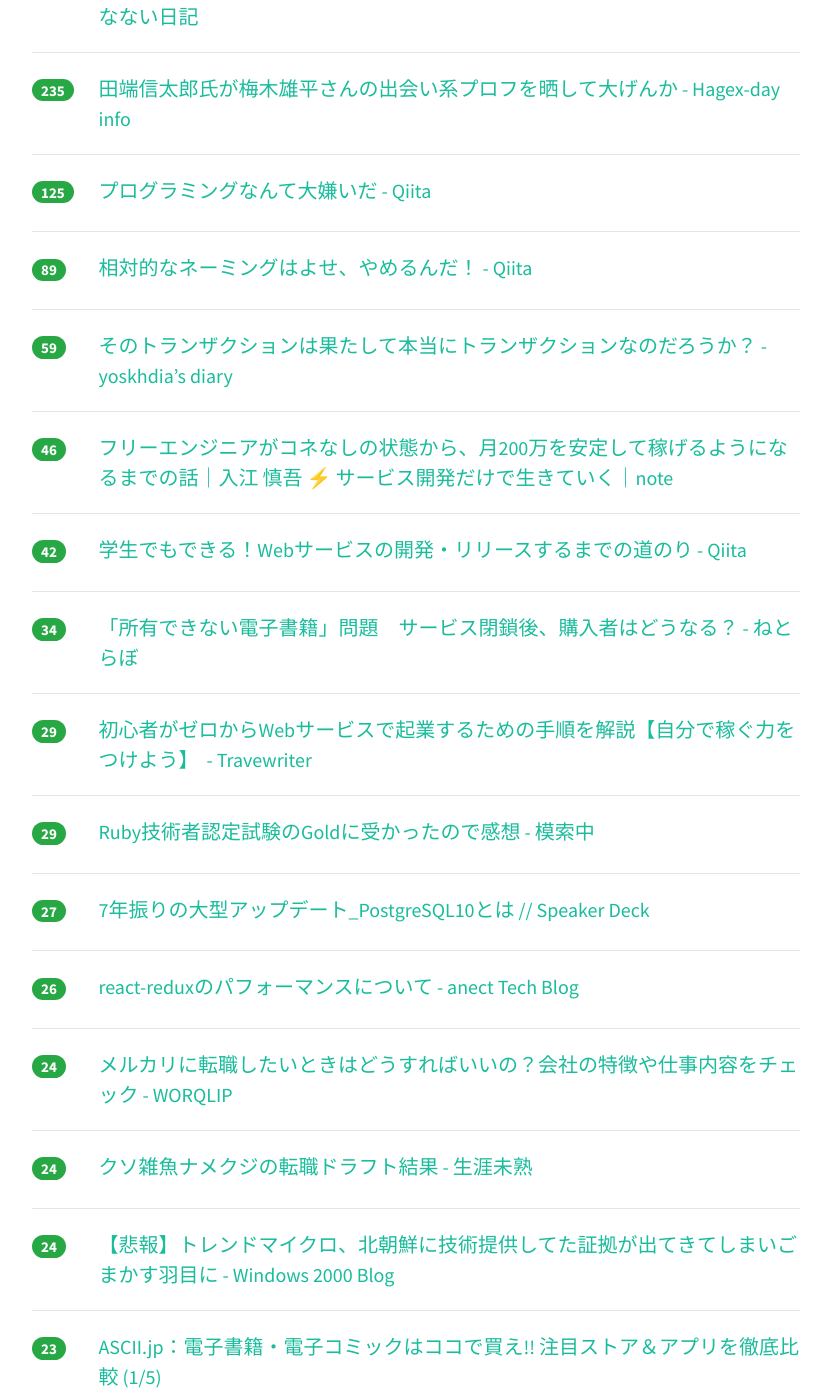
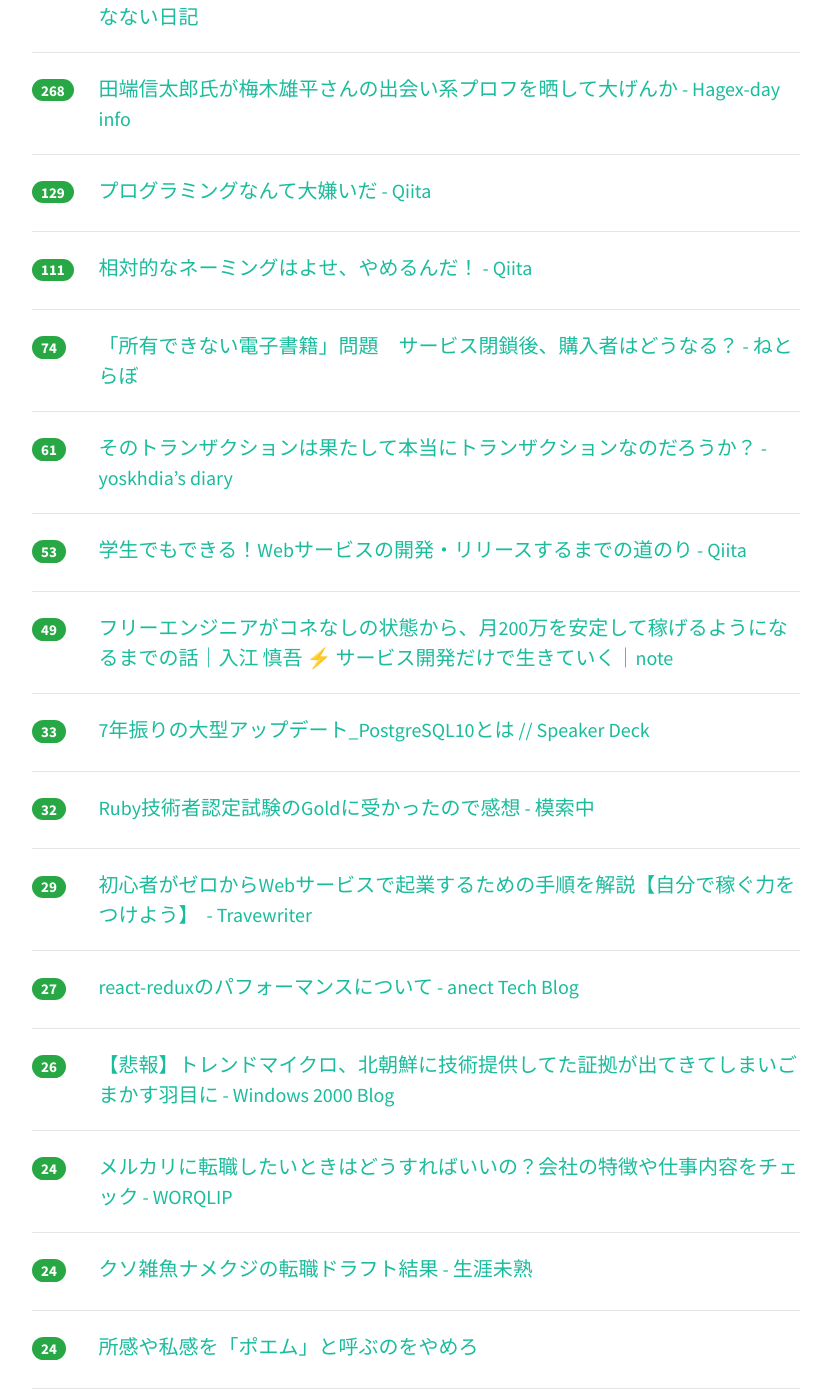
Before and after one commit to yatta47/hatena-matome-site, a Jekyll site: the page built from _posts/2018-05-06-hatena.md, in a window 1280 px wide and 1400 px high, scrolled down 501 px. Shown: the whole window, without its empty margins (224-1055 px from the left). Built offline with Jekyll 4.4.1, drawn with Linux system fonts in a browser that asks for light colours; nearby versions of some CDN libraries; some of the changed text lies outside the part shown.

Commit message:
Updated 2018-05-06

```diff
--- a/_posts/2018-05-06-hatena.md
+++ b/_posts/2018-05-06-hatena.md
@@ -1,7 +1,7 @@
 ---
 layout: post
 title:  "2018-05-06 はてぶIT"
-date:   2018-05-06 17:02:33
+date:   2018-05-06 18:02:49
 tags: [it-hotentry]
 ---
 48 件のデータあり
@@ -12,43 +12,53 @@ tags: [it-hotentry]
 </div>
 <hr>
 <div class="row">
-<div class="col-1"><span class="badge badge-pill badge-success h2">268</span></div>
+<div class="col-1"><span class="badge badge-pill badge-success h2">283</span></div>
 <div class="col-11"><a href='http://kawango.hatenablog.com/entry/2018/05/06/044139' target='_blank'>半匿名でぼくが決めているルール - 続・はてなポイント３万を使い切るまで死なない日記</a></div>
 </div>
 <hr>
 <div class="row">
-<div class="col-1"><span class="badge badge-pill badge-success h2">235</span></div>
+<div class="col-1"><span class="badge badge-pill badge-success h2">268</span></div>
 <div class="col-11"><a href='http://hagex.hatenadiary.jp/entry/2018/05/06/083000' target='_blank'>田端信太郎氏が梅木雄平さんの出会い系プロフを晒して大げんか - Hagex-day info</a></div>
 </div>
 <hr>
 <div class="row">
-<div class="col-1"><span class="badge badge-pill badge-success h2">125</span></div>
+<div class="col-1"><span class="badge badge-pill badge-success h2">129</span></div>
 <div class="col-11"><a href='https://qiita.com/masayoshimatsuo/items/c89ce50052dd134f298e' target='_blank'>プログラミングなんて大嫌いだ - Qiita</a></div>
 </div>
 <hr>
 <div class="row">
-<div class="col-1"><span class="badge badge-pill badge-success h2">89</span></div>
+<div class="col-1"><span class="badge badge-pill badge-success h2">111</span></div>
 <div class="col-11"><a href='https://qiita.com/hecateball/items/6aade3ece111ea7b8c43' target='_blank'>相対的なネーミングはよせ、やめるんだ！ - Qiita</a></div>
 </div>
 <hr>
 <div class="row">
-<div class="col-1"><span class="badge badge-pill badge-success h2">59</span></div>
+<div class="col-1"><span class="badge badge-pill badge-success h2">74</span></div>
+<div class="col-11"><a href='http://nlab.itmedia.co.jp/nl/articles/1805/01/news073.html' target='_blank'>「所有できない電子書籍」問題　サービス閉鎖後、購入者はどうなる？ - ねとらぼ</a></div>
+</div>
+<hr>
+<div class="row">
+<div class="col-1"><span class="badge badge-pill badge-success h2">61</span></div>
 <div class="col-11"><a href='https://yoskhdia.hatenablog.com/entry/2018/05/05/235452' target='_blank'>そのトランザクションは果たして本当にトランザクションなのだろうか？ - yoskhdia’s diary</a></div>
 </div>
 <hr>
 <div class="row">
-<div class="col-1"><span class="badge badge-pill badge-success h2">46</span></div>
+<div class="col-1"><span class="badge badge-pill badge-success h2">53</span></div>
+<div class="col-11"><a href='https://qiita.com/minakawa-daiki/items/1d7b840c0850ec7c834c' target='_blank'>学生でもできる！Webサービスの開発・リリースするまでの道のり - Qiita</a></div>
+</div>
+<hr>
+<div class="row">
+<div class="col-1"><span class="badge badge-pill badge-success h2">49</span></div>
 <div class="col-11"><a href='https://note.mu/iritec/n/nf1583691b225' target='_blank'>フリーエンジニアがコネなしの状態から、月200万を安定して稼げるようになるまでの話｜入江 慎吾 ⚡ サービス開発だけで生きていく｜note</a></div>
 </div>
 <hr>
 <div class="row">
-<div class="col-1"><span class="badge badge-pill badge-success h2">42</span></div>
-<div class="col-11"><a href='https://qiita.com/minakawa-daiki/items/1d7b840c0850ec7c834c' target='_blank'>学生でもできる！Webサービスの開発・リリースするまでの道のり - Qiita</a></div>
+<div class="col-1"><span class="badge badge-pill badge-success h2">33</span></div>
+<div class="col-11"><a href='https://speakerdeck.com/takahashiikki/7nian-zhen-rifalseda-xing-atuhuteto-postgresql10toha' target='_blank'>7年振りの大型アップデート_PostgreSQL10とは // Speaker Deck</a></div>
 </div>
 <hr>
 <div class="row">
-<div class="col-1"><span class="badge badge-pill badge-success h2">34</span></div>
-<div class="col-11"><a href='http://nlab.itmedia.co.jp/nl/articles/1805/01/news073.html' target='_blank'>「所有できない電子書籍」問題　サービス閉鎖後、購入者はどうなる？ - ねとらぼ</a></div>
+<div class="col-1"><span class="badge badge-pill badge-success h2">32</span></div>
+<div class="col-11"><a href='http://www.yuki3738.net/entry/ruby-gold' target='_blank'>Ruby技術者認定試験のGoldに受かったので感想 - 模索中</a></div>
 </div>
 <hr>
 <div class="row">
@@ -57,18 +67,13 @@ tags: [it-hotentry]
 </div>
 <hr>
 <div class="row">
-<div class="col-1"><span class="badge badge-pill badge-success h2">29</span></div>
-<div class="col-11"><a href='http://www.yuki3738.net/entry/ruby-gold' target='_blank'>Ruby技術者認定試験のGoldに受かったので感想 - 模索中</a></div>
-</div>
-<hr>
-<div class="row">
 <div class="col-1"><span class="badge badge-pill badge-success h2">27</span></div>
-<div class="col-11"><a href='https://speakerdeck.com/takahashiikki/7nian-zhen-rifalseda-xing-atuhuteto-postgresql10toha' target='_blank'>7年振りの大型アップデート_PostgreSQL10とは // Speaker Deck</a></div>
+<div class="col-11"><a href='http://anect.hatenablog.com/entry/2018/04/05/124654' target='_blank'>react-reduxのパフォーマンスについて - anect Tech Blog</a></div>
 </div>
 <hr>
 <div class="row">
 <div class="col-1"><span class="badge badge-pill badge-success h2">26</span></div>
-<div class="col-11"><a href='http://anect.hatenablog.com/entry/2018/04/05/124654' target='_blank'>react-reduxのパフォーマンスについて - anect Tech Blog</a></div>
+<div class="col-11"><a href='http://blog.livedoor.jp/blackwingcat/archives/1966939.html' target='_blank'>【悲報】トレンドマイクロ、北朝鮮に技術提供してた証拠が出てきてしまいごまかす羽目に - Windows 2000 Blog</a></div>
 </div>
 <hr>
 <div class="row">
@@ -83,7 +88,7 @@ tags: [it-hotentry]
 <hr>
 <div class="row">
 <div class="col-1"><span class="badge badge-pill badge-success h2">24</span></div>
-<div class="col-11"><a href='http://blog.livedoor.jp/blackwingcat/archives/1966939.html' target='_blank'>【悲報】トレンドマイクロ、北朝鮮に技術提供してた証拠が出てきてしまいごまかす羽目に - Windows 2000 Blog</a></div>
+<div class="col-11"><a href='https://anond.hatelabo.jp/20180506131335' target='_blank'>所感や私感を「ポエム」と呼ぶのをやめろ</a></div>
 </div>
 <hr>
 <div class="row">
@@ -92,8 +97,13 @@ tags: [it-hotentry]
 </div>
 <hr>
 <div class="row">
-<div class="col-1"><span class="badge badge-pill badge-success h2">22</span></div>
+<div class="col-1"><span class="badge badge-pill badge-success h2">23</span></div>
 <div class="col-11"><a href='https://jp.techcrunch.com/2018/05/05/2018-05-04-google-kubeflow-machine-learning-for-kubernetes-begins-to-take-shape/' target='_blank'>Kubernetesのための機械学習ツールKubeflowが発表から4か月で最初のバージョンをリリース | TechCrunch Japan</a></div>
+</div>
+<hr>
+<div class="row">
+<div class="col-1"><span class="badge badge-pill badge-success h2">21</span></div>
+<div class="col-11"><a href='https://headlines.yahoo.co.jp/hl?a=20180506-00000000-san-hlth' target='_blank'>年金機構、データ入力を別の中国系企業に委託　「時間ない」入札せず（産経新聞） - Yahoo!ニュース</a></div>
 </div>
 <hr>
 <div class="row">
@@ -107,13 +117,8 @@ tags: [it-hotentry]
 </div>
 <hr>
 <div class="row">
-<div class="col-1"><span class="badge badge-pill badge-success h2">18</span></div>
-<div class="col-11"><a href='https://headlines.yahoo.co.jp/hl?a=20180506-00000000-san-hlth' target='_blank'>年金機構、データ入力を別の中国系企業に委託　「時間ない」入札せず（産経新聞） - Yahoo!ニュース</a></div>
-</div>
-<hr>
-<div class="row">
-<div class="col-1"><span class="badge badge-pill badge-success h2">18</span></div>
-<div class="col-11"><a href='https://anond.hatelabo.jp/20180506131335' target='_blank'>所感や私感を「ポエム」と呼ぶのをやめろ</a></div>
+<div class="col-1"><span class="badge badge-pill badge-success h2">19</span></div>
+<div class="col-11"><a href='https://qiita.com/jaxx2104/items/ad47fd54fdaefcf5a676' target='_blank'>iOSアプリをPWAにしたら意外と良かった話 - Qiita</a></div>
 </div>
 <hr>
 <div class="row">
@@ -133,17 +138,27 @@ tags: [it-hotentry]
 <hr>
 <div class="row">
 <div class="col-1"><span class="badge badge-pill badge-success h2">15</span></div>
-<div class="col-11"><a href='https://qiita.com/jaxx2104/items/ad47fd54fdaefcf5a676' target='_blank'>iOSアプリをPWAにしたら意外と良かった話 - Qiita</a></div>
+<div class="col-11"><a href='http://www.itmedia.co.jp/mobile/articles/1805/06/news001.html' target='_blank'>ドラクエをプリインストール！　「アークライン」初採用の「FOMA N900i」（懐かしのケータイ） - ITmedia Mobile</a></div>
+</div>
+<hr>
+<div class="row">
+<div class="col-1"><span class="badge badge-pill badge-success h2">14</span></div>
+<div class="col-11"><a href='https://togetter.com/li/1224606' target='_blank'>ダイソーのLANケーブルから始める自作LANケーブル作成記 - Togetter</a></div>
+</div>
+<hr>
+<div class="row">
+<div class="col-1"><span class="badge badge-pill badge-success h2">14</span></div>
+<div class="col-11"><a href='http://blog.gyakushu.net/entry/cook' target='_blank'>【無職コンサル】自分の強みが何なのか分かっていないブロガーが多すぎる！ - ３０歳からの敗者復活戦</a></div>
+</div>
+<hr>
+<div class="row">
+<div class="col-1"><span class="badge badge-pill badge-success h2">14</span></div>
+<div class="col-11"><a href='http://uzulla.hateblo.jp/entry/2018/05/04/163608' target='_blank'>raspberry pi zero wの省電力設定 - uzullaがブログ</a></div>
 </div>
 <hr>
 <div class="row">
 <div class="col-1"><span class="badge badge-pill badge-success h2">13</span></div>
 <div class="col-11"><a href='https://www.slideshare.net/NozomiKurihara1/kafka-vs-pulsar-kafkameetup20180316' target='_blank'>Kafka vs Pulsar @KafkaMeetup_20180316</a></div>
-</div>
-<hr>
-<div class="row">
-<div class="col-1"><span class="badge badge-pill badge-success h2">13</span></div>
-<div class="col-11"><a href='http://blog.gyakushu.net/entry/cook' target='_blank'>【無職コンサル】自分の強みが何なのか分かっていないブロガーが多すぎる！ - ３０歳からの敗者復活戦</a></div>
 </div>
 <hr>
 <div class="row">
@@ -168,12 +183,17 @@ tags: [it-hotentry]
 <hr>
 <div class="row">
 <div class="col-1"><span class="badge badge-pill badge-success h2">12</span></div>
-<div class="col-11"><a href='https://togetter.com/li/1224606' target='_blank'>ダイソーのLANケーブルから始める自作LANケーブル作成記 - Togetter</a></div>
+<div class="col-11"><a href='https://read.acloud.guru/node-is-the-wrong-runtime-for-serverless-jk-c69595f6a8eb' target='_blank'>Node is the WRONG runtime for serverless – A Cloud Guru</a></div>
 </div>
 <hr>
 <div class="row">
-<div class="col-1"><span class="badge badge-pill badge-success h2">12</span></div>
-<div class="col-11"><a href='https://read.acloud.guru/node-is-the-wrong-runtime-for-serverless-jk-c69595f6a8eb' target='_blank'>Node is the WRONG runtime for serverless – A Cloud Guru</a></div>
+<div class="col-1"><span class="badge badge-pill badge-success h2">11</span></div>
+<div class="col-11"><a href='https://www.asahi.com/articles/ASL5561G2L55UTIL011.html' target='_blank'>木を売ると損失が表に　悩む県「お金が消えるのと同じ」：朝日新聞デジタル</a></div>
+</div>
+<hr>
+<div class="row">
+<div class="col-1"><span class="badge badge-pill badge-success h2">11</span></div>
+<div class="col-11"><a href='http://web.stanford.edu/~boyd/vmls/' target='_blank'>Introduction to Applied Linear Algebra – Vectors, Matrices, and Least Squares</a></div>
 </div>
 <hr>
 <div class="row">
@@ -183,7 +203,7 @@ tags: [it-hotentry]
 <hr>
 <div class="row">
 <div class="col-1"><span class="badge badge-pill badge-success h2">11</span></div>
-<div class="col-11"><a href='http://uzulla.hateblo.jp/entry/2018/05/04/163608' target='_blank'>raspberry pi zero wの省電力設定 - uzullaがブログ</a></div>
+<div class="col-11"><a href='https://electronjs.org/blog/electron-2-0' target='_blank'>Electron 2.0.0 | Electron Blog</a></div>
 </div>
 <hr>
 <div class="row">
@@ -193,17 +213,7 @@ tags: [it-hotentry]
 <hr>
 <div class="row">
 <div class="col-1"><span class="badge badge-pill badge-success h2">10</span></div>
-<div class="col-11"><a href='https://www.asahi.com/articles/ASL5561G2L55UTIL011.html' target='_blank'>木を売ると損失が表に　悩む県「お金が消えるのと同じ」：朝日新聞デジタル</a></div>
-</div>
-<hr>
-<div class="row">
-<div class="col-1"><span class="badge badge-pill badge-success h2">10</span></div>
 <div class="col-11"><a href='https://afterlogic.org/webmail-lite' target='_blank'>AfterLogic WebMail Lite PHP</a></div>
-</div>
-<hr>
-<div class="row">
-<div class="col-1"><span class="badge badge-pill badge-success h2">10</span></div>
-<div class="col-11"><a href='https://electronjs.org/blog/electron-2-0' target='_blank'>Electron 2.0.0 | Electron Blog</a></div>
 </div>
 <hr>
 <div class="row">
@@ -217,17 +227,7 @@ tags: [it-hotentry]
 </div>
 <hr>
 <div class="row">
-<div class="col-1"><span class="badge badge-pill badge-success h2">9</span></div>
-<div class="col-11"><a href='http://www.itmedia.co.jp/mobile/articles/1805/06/news001.html' target='_blank'>ドラクエをプリインストール！　「アークライン」初採用の「FOMA N900i」（懐かしのケータイ） - ITmedia Mobile</a></div>
-</div>
-<hr>
-<div class="row">
 <div class="col-1"><span class="badge badge-pill badge-success h2">8</span></div>
-<div class="col-11"><a href='http://web.stanford.edu/~boyd/vmls/' target='_blank'>Introduction to Applied Linear Algebra – Vectors, Matrices, and Least Squares</a></div>
-</div>
-<hr>
-<div class="row">
-<div class="col-1"><span class="badge badge-pill badge-success h2">7</span></div>
 <div class="col-11"><a href='https://github.com/webpack/webpack/pull/6565' target='_blank'>Migration of tests to Jest by niieani · Pull Request #6565 · webpack/webpack · GitHub</a></div>
 </div>
 <hr>
```
